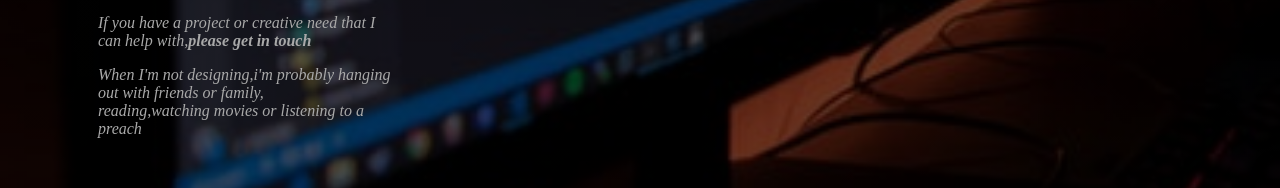
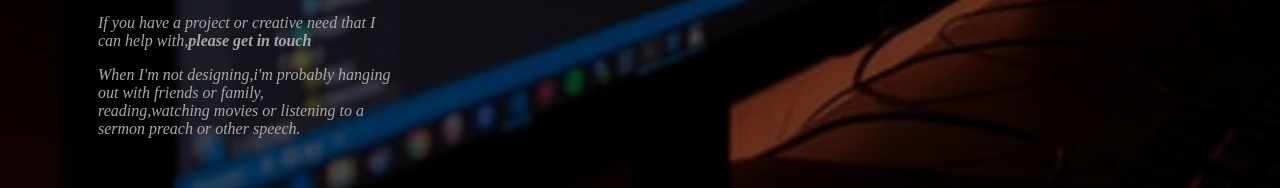
Before and after one commit to UmurerwaDivine/my-first-project, a plain HTML site: page index.html in a window 1280 px wide. Shown: the part 1077-1265 px from the top of the page. Drawn offline with Linux system fonts and the light colour scheme; a script that the page names is missing.

```diff
--- a/index.html
+++ b/index.html
@@ -53,7 +53,7 @@
 
              <p> If you have a project or creative need that I can help with,<a href="#fourth"><strong>please get in touch</strong> </a></p>
              <p>When I'm not designing,i'm probably hanging out with friends or family,<br>
-                reading,watching movies or listening to a preach</p>
+                reading,watching movies or listening to a sermon preach or other speech.</p>
         </div>
 
         <div class="second">
```
